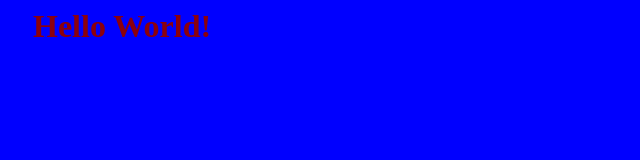
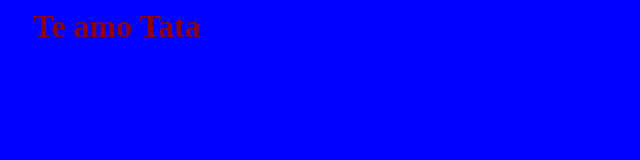
Before and after one commit to joaokita/mit-clod-devops-mod1, a plain HTML site: page index.html in a window 1280 px wide. Shown: the whole page, without its empty margins (0-640 px from the left). Drawn offline with Linux system fonts and the light colour scheme.

Commit message:
review code

```diff
--- a/index.html
+++ b/index.html
@@ -8,7 +8,7 @@
 </head>
 
 <body>
-    <h1>Hello World!</h1>
+    <h1>Te amo Tata</h1>
 </body>
 
 </html>
```
